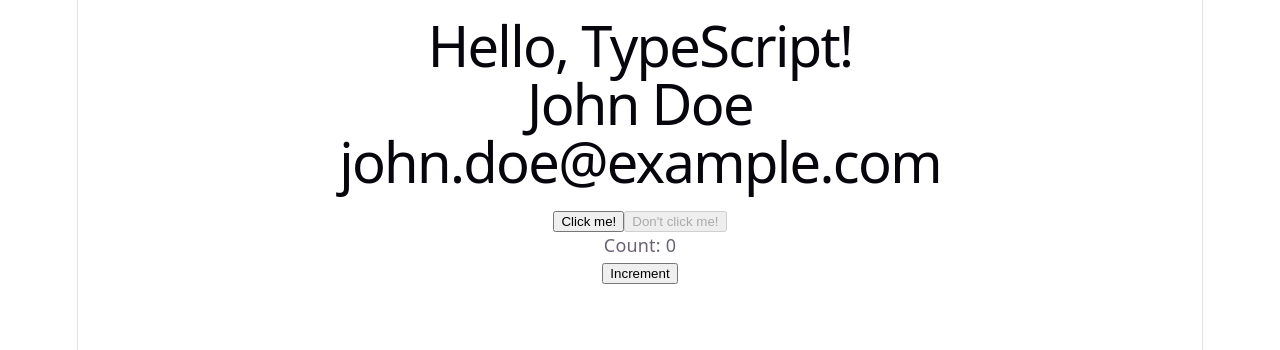
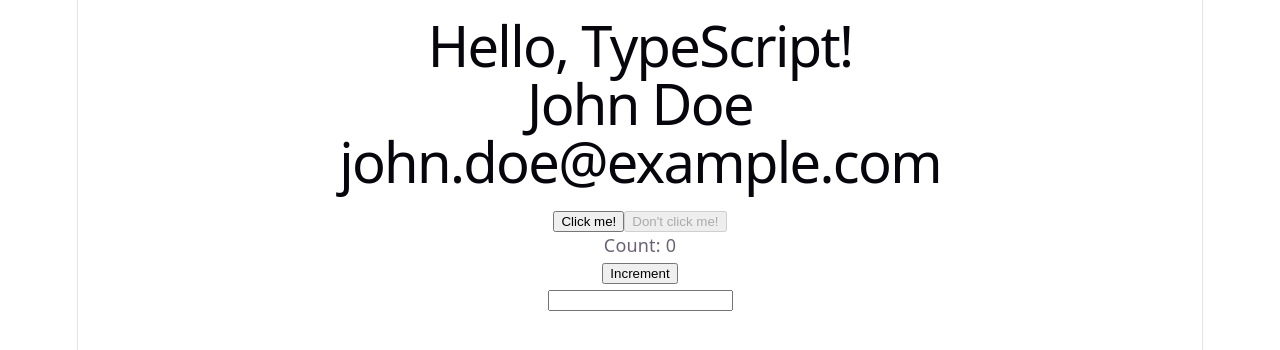
Before and after one commit to jaejoonoh/test_mobile_2026, a React (Vite) app in the folder setting-up-typescript/: page / in a window 1280 px wide. Shown: the top 350 px of the page. Built offline with nearby package versions, Linux system fonts and the light colour scheme.

Commit message:
InputField 구현

```diff
--- a/setting-up-typescript/src/App.tsx
+++ b/setting-up-typescript/src/App.tsx
@@ -2,6 +2,7 @@
 import UserCard from './UserCard';
 import Button from './Button';
 import Counter from './Counter';
+import InputField from './InputField';
 
 function App() {
   return (
@@ -11,6 +12,7 @@
       <Button>Click me!</Button>
       <Button disabled>Don't click me!</Button>
       <Counter />
+      <InputField />
     </div>
   );
 }
--- /dev/null
+++ b/setting-up-typescript/src/InputField.tsx
@@ -0,0 +1,10 @@
+import { useState } from 'react';
+
+const InputField = () => {
+    const [value, setValue] = useState('');
+
+    return <input value={value} />;
+
+};
+
+export default InputField;
```
